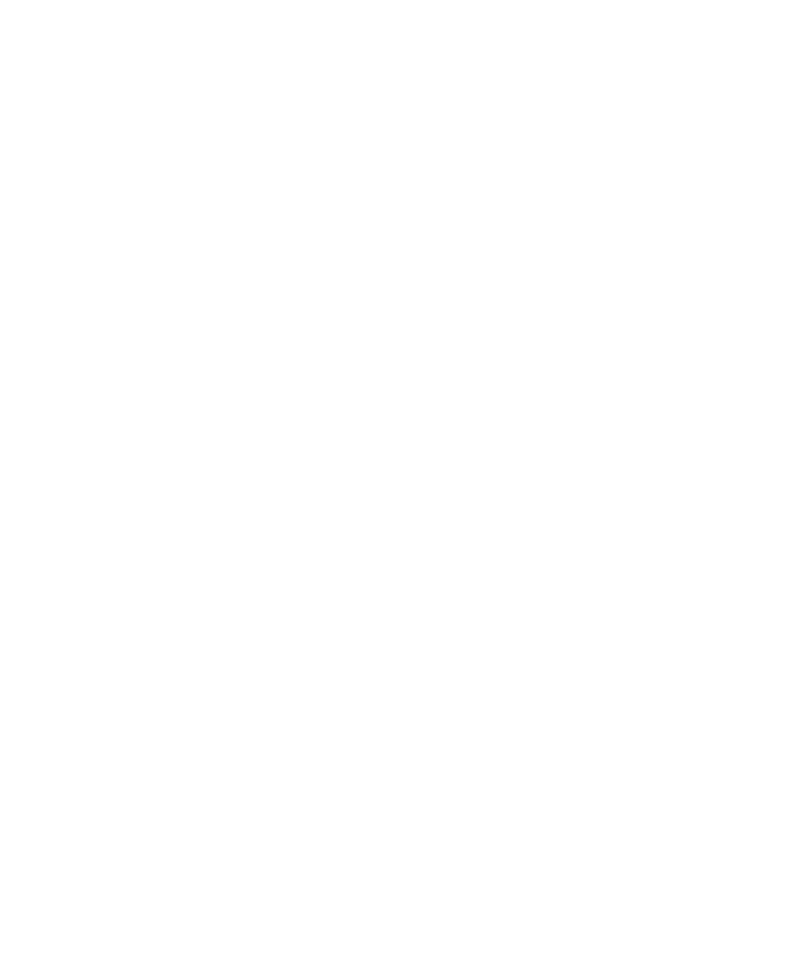
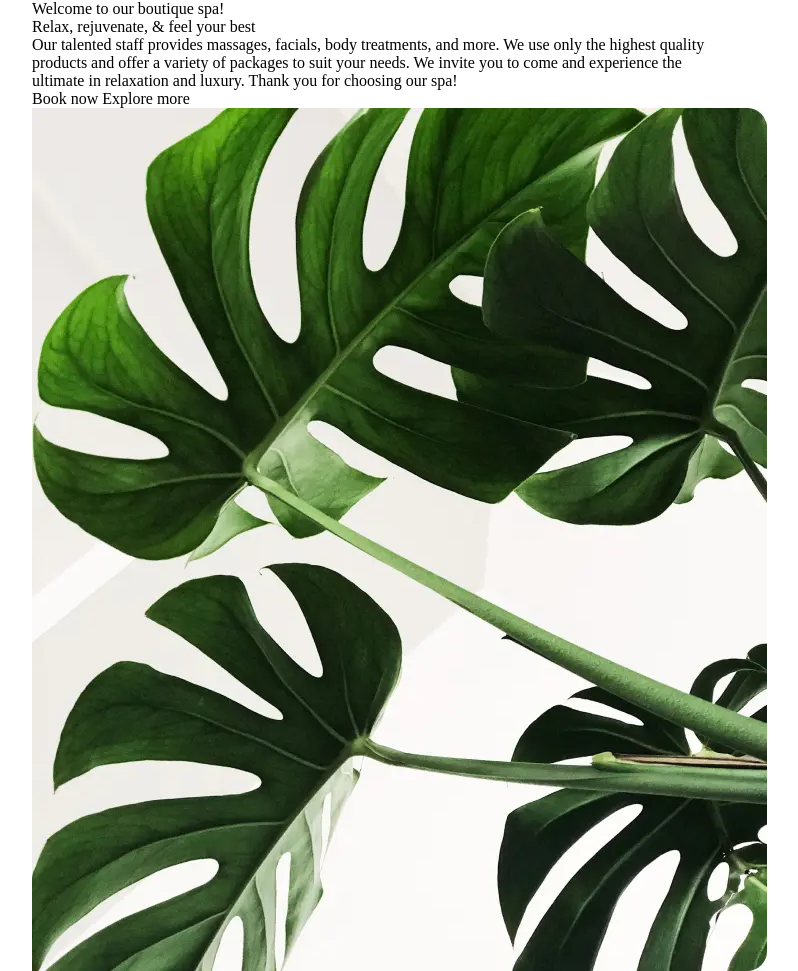
Before and after one commit to Maksym82/citrus-hw-01, a plain HTML site: page index.html in a window 1280 px wide. Shown: the whole page, without its empty margins (256-1054 px from the left). Before the commit the page ends 800 px from the top, so only its background shows below. Drawn offline with Linux system fonts and the light colour scheme.

Commit message:
Update styles spa

```diff
--- a/assets/styles/style.css
+++ b/assets/styles/style.css
@@ -0,0 +1,80 @@
+/* Base */
+*,
+*::before,
+*::after {
+  margin: 0;
+  padding: 0;
+  border: 0;
+  box-sizing: border-box;
+}
+
+a,
+*::before,
+*::after {
+  display: inline-block;
+}
+
+html,
+body {
+  min-width: 320px;
+  height: 100%;
+}
+
+a {
+  color: inherit;
+  text-decoration: none;
+}
+
+ul,
+ol,
+li {
+  list-style: none;
+}
+
+button {
+  cursor: pointer;
+  background-color: inherit;
+}
+
+img {
+  vertical-align: top;
+}
+
+h1,
+h2,
+h3,
+h4,
+h5,
+h6 {
+  font-weight: inherit;
+  font-size: inherit;
+}
+
+button,
+input {
+  font-weight: inherit;
+  font-size: inherit;
+  color: inherit;
+  font-family: inherit;
+}
+
+/* Container */
+[class*="__container"] {
+  max-width: 320px;
+  margin: 0 auto;
+  padding: 0 20px;
+}
+
+@media (min-width: 768px) {
+  [class*="__container"] {
+    max-width: 768px;
+    padding: 0 32px;
+  }
+}
+
+@media (min-width: 1470px) {
+  [class*="__container"] {
+    max-width: 1470px;
+    padding: 0 32px;
+  }
+}
--- a/index.html
+++ b/index.html
@@ -1,13 +1,38 @@
 <!DOCTYPE html>
 <html lang="en">
-<head>
-    <meta charset="UTF-8">
-    <meta name="viewport" content="width=device-width, initial-scale=1.0">
+  <head>
+    <meta charset="UTF-8" />
+    <meta name="viewport" content="width=device-width, initial-scale=1.0" />
     <title>SPA</title>
     <!--Styles-->
-    <link rel="stylesheet" href="./assets/styles/style.css">
-</head>
-<body>
-
-</body>
+    <link rel="stylesheet" href="./assets/styles/style.css" />
+  </head>
+  <body>
+    <main>
+      <section class="hero">
+        <div class="hero__container">
+          <div class="hero__content">
+            <p class="hero__sub-title">Welcome to our boutique spa!</p>
+            <h1 class="hero__title">Relax, rejuvenate, & feel your best</h1>
+            <p class="hero__description">
+              Our talented staff provides massages, facials, body treatments,
+              and more. We use only the highest quality products and offer a
+              variety of packages to suit your needs. We invite you to come and
+              experience the ultimate in relaxation and luxury. Thank you for
+              choosing our spa!
+            </p>
+            <div class="button__box">
+                <button class="btn first-btn" type="button">Book now</button>
+                <button class="btn second-btn" type="button">Explore more</button>
+            </div>
+          </div>
+          <img
+            class="hero__image"
+            src="./assets/img/hero-img.webp"
+            alt="Image green plant"
+          />
+        </div>
+      </section>
+    </main>
+  </body>
 </html>
```
